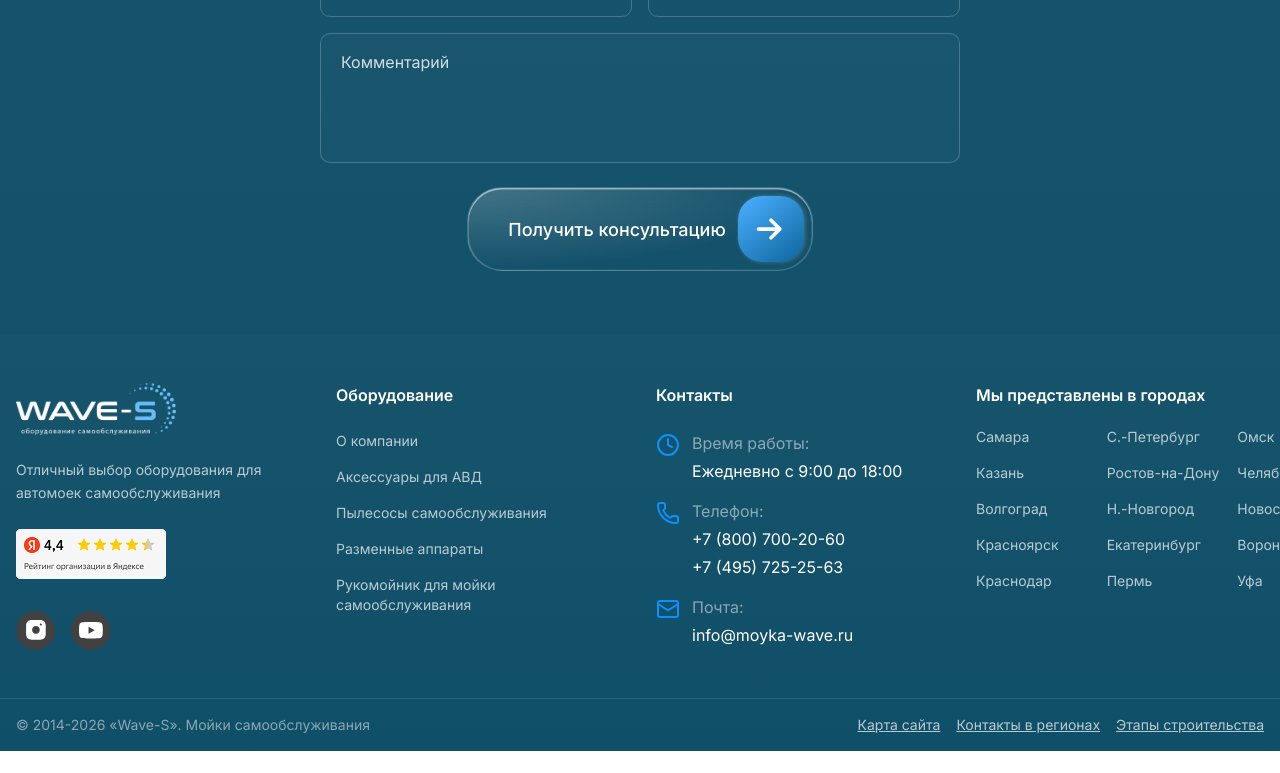
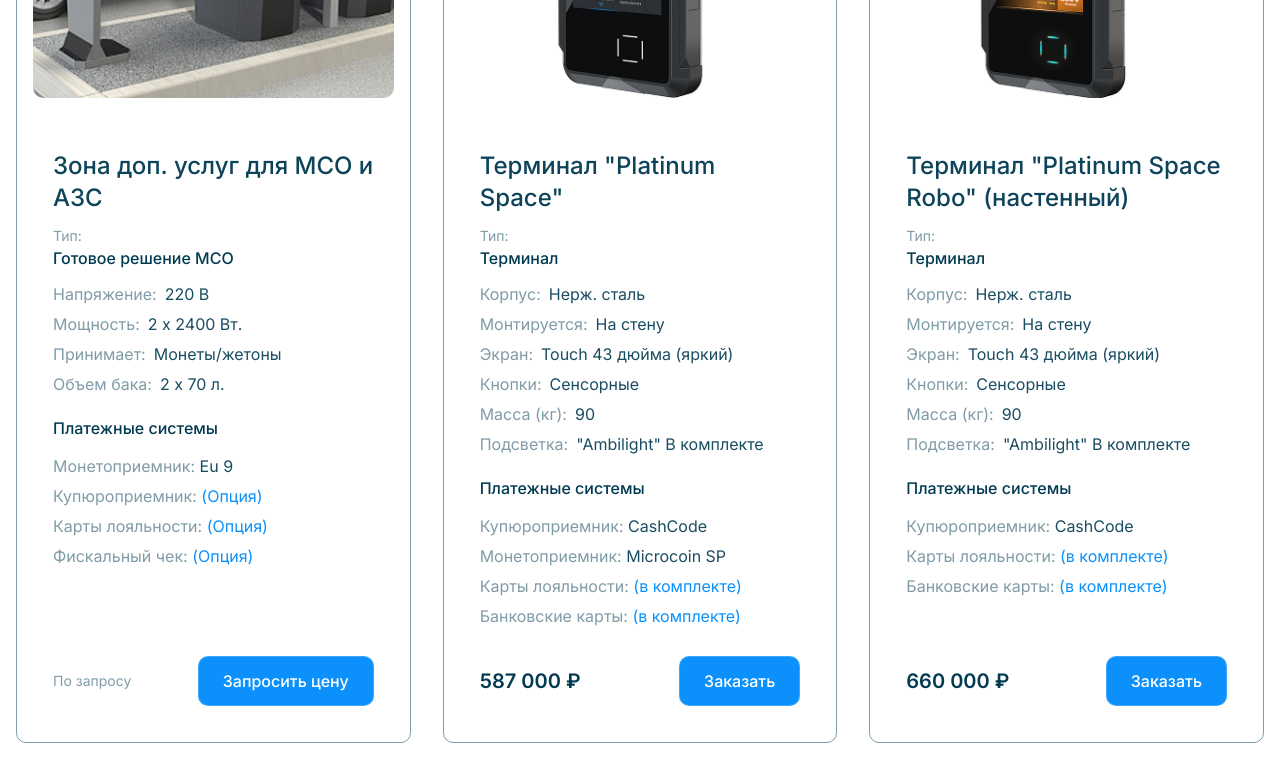
Before and after one commit to LGalushka/wave-s, a React (Vite) app: page /catalog in a window 1280 px wide. Shown: the part 720-1493 px from the top of the page. Before the commit the page ends 1471 px from the top, so only its background shows below. Built offline with nearby package versions, Linux system fonts and the light colour scheme.

Commit message:
feat: create ProducrGrid with ProductCardFull and CategoryTabs filtering

```diff
--- /dev/null
+++ b/src/components/shared/ProductCardFull/index.tsx
@@ -0,0 +1,70 @@
+import { Button } from "@/components/ui/Button";
+import type { Product } from "@/types";
+interface ProductCardFullProps {
+  product: Product;
+}
+
+export const ProductCardFull = ({ product }: ProductCardFullProps) => {
+  return (
+    <div className="flex flex-col rounded-[10px] overflow-hidden border border-text-primary/50 ">
+      {/**Фото */}
+      <div className="p-4">
+        <img src={product.image} alt={product.name} className="w-92 h-84.5 rounded-[10px]" />
+      </div>
+
+      {/**Информация */}
+      <div className="flex flex-col justify-between flex-1 gap-3 p-4 text-text-primary/95 m-5">
+        {/**Название */}
+        <h3 className="t font-medium text-2xl">{product.name}</h3>
+
+        {/**Тип */}
+        <div>
+          <p className="text-text-primary/50 text-sm">Тип:</p>
+          <p className=" text-text-primary font-medium text-base">{product.type}</p>
+        </div>
+
+        {/**Характеристики */}
+
+        <div className="flex flex-col gap-1.5 mb-2">
+          {product.specs.map((spec, index) => (
+            <p key={index} className="text-base flex gap-2">
+              <span className="text-text-primary/50">{spec.label}:</span>
+              <span className="text-text-primary/90">{spec.value}</span>
+            </p>
+          ))}
+        </div>
+
+        {/**Платежные системы */}
+        {product.paymentFeatures && (
+          <div className="flex flex-col gap-1.5">
+            <p className="text-text-primary font-medium text-base mb-2">Платежные системы</p>
+            {product.paymentFeatures.map((feature, index) => (
+              <p key={index} className="text-base">
+                <span className="text-text-primary/50">{feature.label}: </span>
+                <span className="text-text-primary/90">
+                  {feature.status === "option" ? (
+                    <span className="text-text-accent"> (Опция)</span>
+                  ) : feature.status === "included" ? (
+                    <span className="text-text-accent"> (в комплекте)</span>
+                  ) : (
+                    feature.value
+                  )}
+                </span>
+              </p>
+            ))}
+          </div>
+        )}
+
+        {/**Цена + кнопка */}
+        <div className="flex justify-between items-center mt-auto pt-4">
+          {product.price ? (
+            <span className="text-text-primary font-semibold text-xl">{product.price.toLocaleString("ru-RU")} ₽</span>
+          ) : (
+            <span className="text-text-primary/50 text-sm">По запросу</span>
+          )}
+          <Button variant="primary">{product.price ? "Заказать" : "Запросить цену"}</Button>
+        </div>
+      </div>
+    </div>
+  );
+};
--- a/src/data/products.ts
+++ b/src/data/products.ts
@@ -3,6 +3,29 @@ import type { Product } from "@/types";
 export const products: Product[] = [
   {
     id: "1",
+    name: "Зона доп. услуг для МСО и АЗС",
+    category: "mso-equipment",
+    type: "Готовое решение МСО",
+    image: "/images/Zona dop -2.png",
+    price: null,
+    specs: [
+      { label: "Напряжение", value: "220 В" },
+      { label: "Мощность", value: "2 х 2400 Вт." },
+      { label: "Принимает", value: "Монеты/жетоны" },
+      { label: "Объем бака", value: "2 х 70 л." },
+    ],
+    paymentFeatures: [
+      { label: "Монетоприемник", value: "Eu 9" },
+      { label: "Купюроприемник", status: "option" },
+      { label: "Карты лояльности", status: "option" },
+      { label: "Фискальный чек", status: "option" },
+    ],
+    isAvailable: true,
+    isPopular: true,
+    description: "Готовое решение для организации зоны дополнительных услуг",
+  },
+  {
+    id: "2",
     name: 'Терминал "Platinum Space"',
     category: "other",
     type: "Терминал ",
@@ -25,29 +48,6 @@ export const products: Product[] = [
     isAvailable: true,
     isPopular: true,
     description: "Профессиональный терминал для мойки самообслуживания",
-  },
-  {
-    id: "2",
-    name: "Зона доп. услуг для МСО и АЗС",
-    category: "mso-equipment",
-    type: "Готовое решение МСО",
-    image: "/images/Zona dop -2.png",
-    price: null,
-    specs: [
-      { label: "Напряжение", value: "220 В" },
-      { label: "Мощность", value: "2 х 2400 Вт." },
-      { label: "Принимает", value: "Монеты/жетоны" },
-      { label: "Объем бака", value: "2 х 70 л." },
-    ],
-    paymentFeatures: [
-      { label: "Монетоприемник", value: "Eu 9" },
-      { label: "Купюроприемник", status: "option" },
-      { label: "Карты лояльности", status: "option" },
-      { label: "Фискальный чек", status: "option" },
-    ],
-    isAvailable: true,
-    isPopular: true,
-    description: "Готовое решение для организации зоны дополнительных услуг",
   },
   {
     id: "3",
@@ -73,4 +73,150 @@ export const products: Product[] = [
     isPopular: true,
     description: "Профессиональный терминал для мойки самообслуживания",
   },
+
+  {
+    id: "4",
+    name: "Зона доп. услуг для МСО и АЗС",
+    category: "mso-equipment",
+    type: "Готовое решение МСО",
+    image: "/images/Zona dop -2.png",
+    price: null,
+    specs: [
+      { label: "Напряжение", value: "220 В" },
+      { label: "Мощность", value: "2 х 2400 Вт." },
+      { label: "Принимает", value: "Монеты/жетоны" },
+      { label: "Объем бака", value: "2 х 70 л." },
+    ],
+    paymentFeatures: [
+      { label: "Монетоприемник", value: "Eu 9" },
+      { label: "Купюроприемник", status: "option" },
+      { label: "Карты лояльности", status: "option" },
+      { label: "Фискальный чек", status: "option" },
+    ],
+    isAvailable: true,
+    isPopular: true,
+    description: "Готовое решение для организации зоны дополнительных услуг",
+  },
+  {
+    id: "5",
+    name: 'Терминал "Platinum Space"',
+    category: "other",
+    type: "Терминал ",
+    image: "/images/PlatinumSpece -1.png",
+    price: 587000,
+    specs: [
+      { label: "Корпус", value: "Нерж. сталь" },
+      { label: "Монтируется", value: "На стену" },
+      { label: "Экран", value: "Touch 43 дюйма (яркий)" },
+      { label: "Кнопки", value: "Сенсорные" },
+      { label: "Масса (кг)", value: "90" },
+      { label: "Подсветка", value: '"Ambilight" В комплекте' },
+    ],
+    paymentFeatures: [
+      { label: "Купюроприемник", value: "CashCode" },
+      { label: "Монетоприемник", value: " Microcoin SP" },
+      { label: "Карты лояльности", status: "included" },
+      { label: "Банковские карты", status: "included" },
+    ],
+    isAvailable: true,
+    isPopular: true,
+    description: "Профессиональный терминал для мойки самообслуживания",
+  },
+  {
+    id: "7",
+    name: 'Терминал "Platinum Space Robo" (настенный)',
+    category: "other",
+    type: "Терминал",
+    image: "/images/PlatinumSpece -Rodo-3.png",
+    price: 660000,
+    specs: [
+      { label: "Корпус", value: "Нерж. сталь" },
+      { label: "Монтируется", value: "На стену" },
+      { label: "Экран", value: "Touch 43 дюйма (яркий)" },
+      { label: "Кнопки", value: "Сенсорные" },
+      { label: "Масса (кг)", value: "90" },
+      { label: "Подсветка", value: '"Ambilight" В комплекте' },
+    ],
+    paymentFeatures: [
+      { label: "Купюроприемник", value: "CashCode" },
+      { label: "Карты лояльности", status: "included" },
+      { label: "Банковские карты", status: "included" },
+    ],
+    isAvailable: true,
+    isPopular: true,
+    description: "Профессиональный терминал для мойки самообслуживания",
+  },
+  {
+    id: "7",
+    name: "Зона доп. услуг для МСО и АЗС",
+    category: "mso-equipment",
+    type: "Готовое решение МСО",
+    image: "/images/Zona dop -2.png",
+    price: null,
+    specs: [
+      { label: "Напряжение", value: "220 В" },
+      { label: "Мощность", value: "2 х 2400 Вт." },
+      { label: "Принимает", value: "Монеты/жетоны" },
+      { label: "Объем бака", value: "2 х 70 л." },
+    ],
+    paymentFeatures: [
+      { label: "Монетоприемник", value: "Eu 9" },
+      { label: "Купюроприемник", status: "option" },
+      { label: "Карты лояльности", status: "option" },
+      { label: "Фискальный чек", status: "option" },
+    ],
+    isAvailable: true,
+    isPopular: true,
+    description: "Готовое решение для организации зоны дополнительных услуг",
+  },
+  {
+    id: "8",
+    name: 'Терминал "Platinum Space"',
+    category: "other",
+    type: "Терминал ",
+    image: "/images/PlatinumSpece -1.png",
+    price: 587000,
+    specs: [
+      { label: "Корпус", value: "Нерж. сталь" },
+      { label: "Монтируется", value: "На стену" },
+      { label: "Экран", value: "Touch 43 дюйма (яркий)" },
+      { label: "Кнопки", value: "Сенсорные" },
+      { label: "Масса (кг)", value: "90" },
+      { label: "Подсветка", value: '"Ambilight" В комплекте' },
+    ],
+    paymentFeatures: [
+      { label: "Купюроприемник", value: "CashCode" },
+      { label: "Монетоприемник", value: " Microcoin SP" },
+      { label: "Карты лояльности", status: "included" },
+      { label: "Банковские карты", status: "included" },
+    ],
+    isAvailable: true,
+    isPopular: true,
+    description: "Профессиональный терминал для мойки самообслуживания",
+  },
+
+  {
+    id: "9",
+    name: 'Терминал "Platinum Space Robo" (настенный)',
+    category: "other",
+    type: "Терминал",
+    image: "/images/PlatinumSpece -Rodo-3.png",
+    price: 660000,
+    specs: [
+      { label: "Корпус", value: "Нерж. сталь" },
+      { label: "Монтируется", value: "На стену" },
+      { label: "Экран", value: "Touch 43 дюйма (яркий)" },
+      { label: "Кнопки", value: "Сенсорные" },
+      { label: "Масса (кг)", value: "90" },
+      { label: "Подсветка", value: '"Ambilight" В комплекте' },
+    ],
+    paymentFeatures: [
+      { label: "Купюроприемник", value: "CashCode" },
+      { label: "Карты лояльности", status: "included" },
+      { label: "Банковские карты", status: "included" },
+    ],
+    isAvailable: true,
+    isPopular: true,
+    description: "Профессиональный терминал для мойки самообслуживания",
+  },
 ];
--- a/src/pages/CatalogPage/index.tsx
+++ b/src/pages/CatalogPage/index.tsx
@@ -3,6 +3,7 @@ import { fetchProducts } from "@/features/catalog/catalogSlice";
 import { useAppDispatch, useAppSelector } from "@/hooks/useAppDispatch";
 import { useEffect } from "react";
 import { CatalogTabs } from "./sections/CategoryTabs";
+import { ProductsGrid } from "./sections/ProductsGrid";
 
 export const CatalogPage = () => {
   const dispatch = useAppDispatch();
@@ -37,7 +38,7 @@ export const CatalogPage = () => {
       <div className="bg-white">
         <div className="container-main py-8">
           <CatalogTabs />
-          {/*<ProductsGrid /> */}
+          <ProductsGrid />
         </div>
       </div>
 
--- a/src/pages/CatalogPage/sections/ProductsGrid/index.tsx
+++ b/src/pages/CatalogPage/sections/ProductsGrid/index.tsx
@@ -0,0 +1,15 @@
+import { ProductCardFull } from "@/components/shared/ProductCardFull";
+
+import { selectFilteredProducts } from "@/features/catalog/catalogSelectors";
+import { useAppSelector } from "@/hooks/useAppDispatch";
+
+export const ProductsGrid = () => {
+  const products = useAppSelector(selectFilteredProducts);
+  return (
+    <div className="grid-cols-3 grid gap-8">
+      {products.map((product) => (
+        <ProductCardFull key={product.id} product={product} />
+      ))}
+    </div>
+  );
+};
--- a/src/pages/HomePage/sections/ProductCard/ProductCard.tsx
+++ b/src/pages/HomePage/sections/ProductCard/ProductCard.tsx
@@ -8,8 +8,8 @@ export const ProductCard = ({ product }: ProductCardProps) => {
   return (
     <div className="flex flex-col rounded-[10px] overflow-hidden border border-text-primary/50">
       {/**Фото  */}
-      <div className="h-87 p-4">
-        <img src={product.image} alt={product.name} className="w-full h-full object-cover mt-2 rounded-[10px]" />
+      <div className="p-4">
+        <img src={product.image} alt={product.name} className="w-92.5 h-84.5 rounded-[10px]" />
       </div>
 
       {/**Информация */}
```
